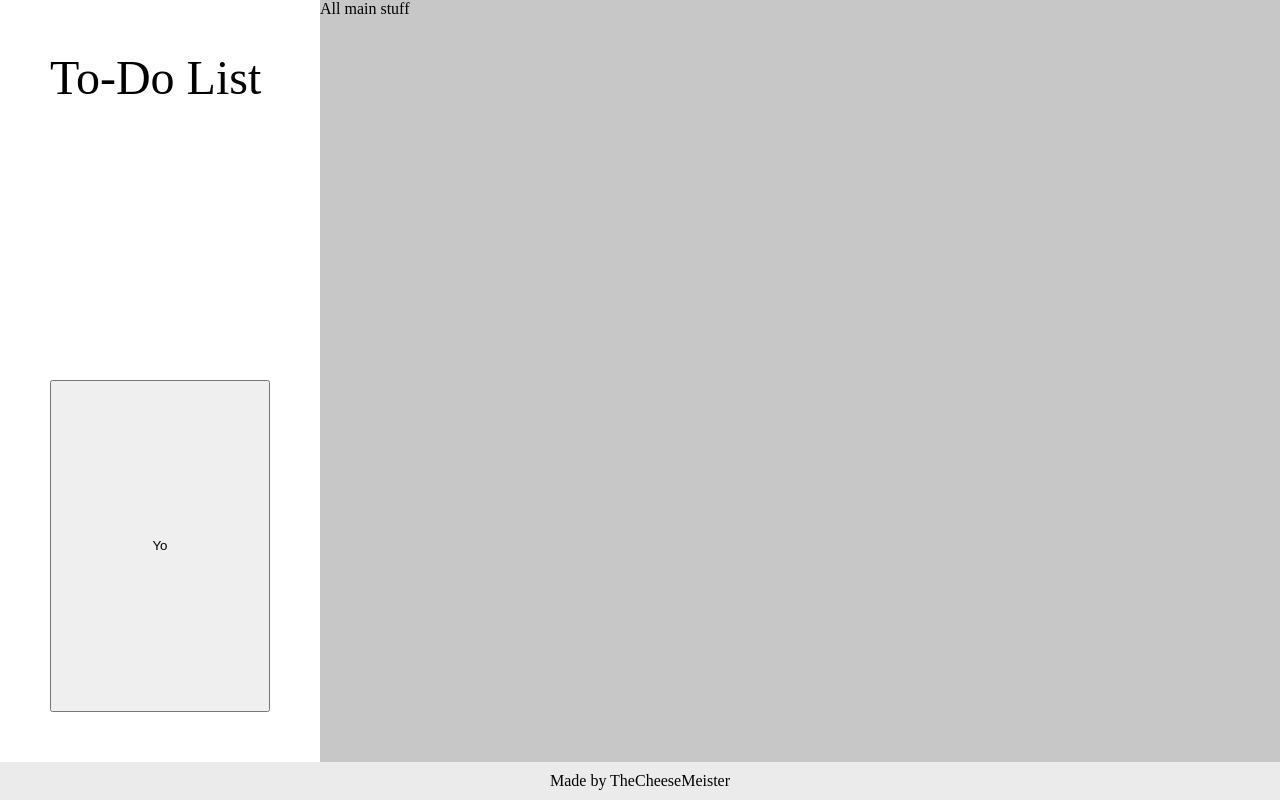
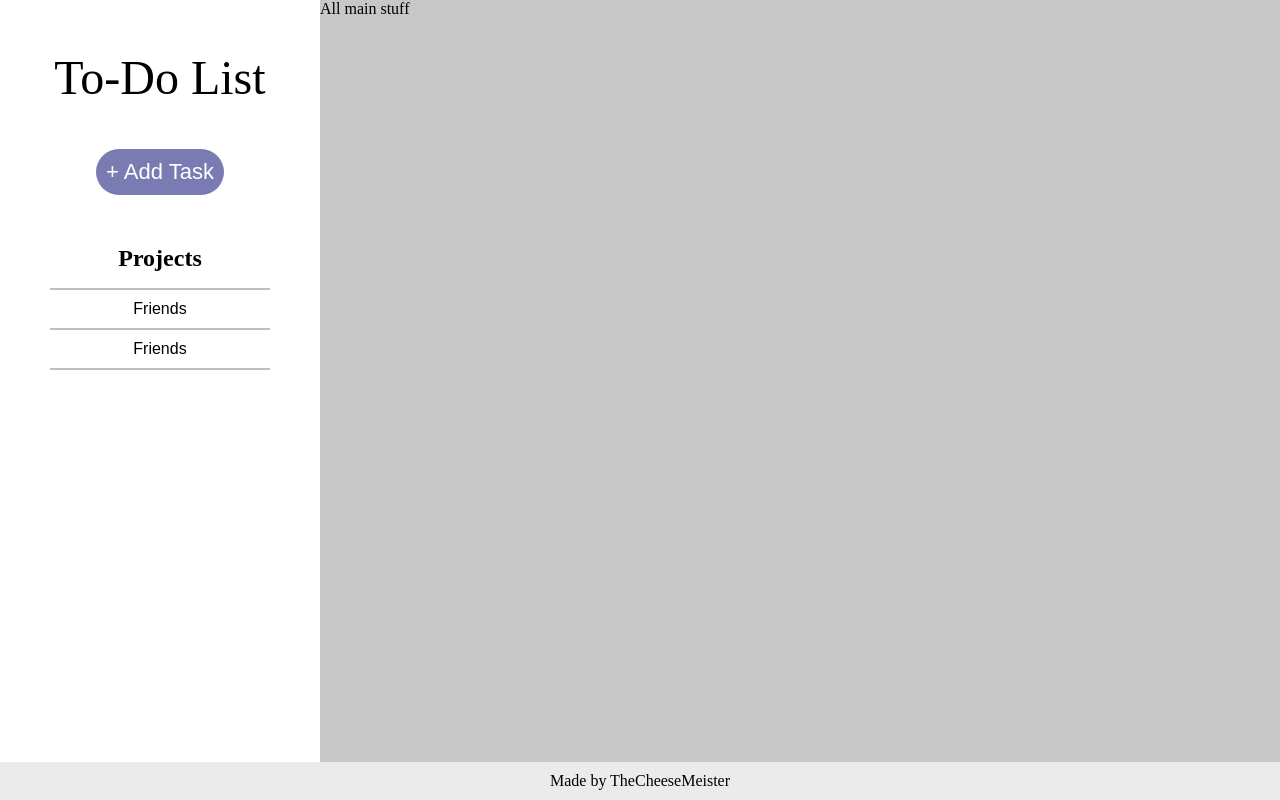
Before and after one commit to TheCheeseMeister/Todo-List, a website built with webpack: page src/index.html in a window 1280 px wide. Built offline with nearby package versions, Linux system fonts and the light colour scheme.

Commit message:
Fixed spacing on sidebar. Added styling to projects and button for adding tasks.

```diff
--- a/src/index.html
+++ b/src/index.html
@@ -9,7 +9,16 @@
     <section class="ToDo">
         <div class="sidebar" id="sidebar">
             <header>To-Do List</header>
-            <button>Yo</button> <!--Table or grid instead?-->
+
+            <div class="add">
+                <button type="button" class="addButton">+ Add Task</button>
+            </div>
+
+            <div class="projects">
+                <h3>Projects</h3>
+                <button type="button">Friends</button>
+                <button type="button">Friends</button>
+            </div>
         </div>
 
         <main class="index">
--- a/src/style.css
+++ b/src/style.css
@@ -21,13 +21,73 @@ body {
 
     display: flex;
     flex-direction: column;
-    align-items: left;
-    justify-content: flex-start;
+}
+
+.sidebar * {
+    height: auto;
 }
 
 .sidebar > header {
     font-size: 48px;
+    text-align: center;
     color: black;
+    margin-bottom: 24px;
+}
+
+.sidebar > .add {
+    align-self: center;
+    margin-top: 20px;
+    margin-bottom: 50px;
+}
+
+.addButton {
+    border: none;
+    border-radius: 50px;
+    background-color: rgb(123, 123, 179);
+    color: white;
+    font-size: 22px;
+    padding: 10px;
+
+    transition: all 0.2s ease-out;
+}
+
+.addButton:hover {
+    background-color: rgb(60, 60, 121);
+    cursor: pointer;
+}
+
+.projects > h3 {
+    font-size: 24px;
+    text-align: center;
+    margin-bottom: 16px;
+}
+
+.projects > button {
+    border: none;
+    border-top: 2px solid rgb(190, 190, 190);
+    background-color: white;
+    padding: 10px 0;
+    font-size: 16px;
+    width: 100%;
+    align-self: center;
+
+    transition: all 0.2s ease-out;
+}
+
+.projects > button:nth-last-of-type(1) {
+    border-bottom: 2px solid rgb(190, 190, 190);
+}
+
+.projects > button:hover {
+    color: white;
+    background-color: rgb(150, 176, 224);
+    cursor: pointer;
+    border-top-color: rgb(32, 44, 221);
+    border-bottom-color: rgb(32, 44, 221);
+}
+
+.projects > button:hover + button {
+    border-top-color: rgb(32, 44, 221);
 }
 
 .index {
```
